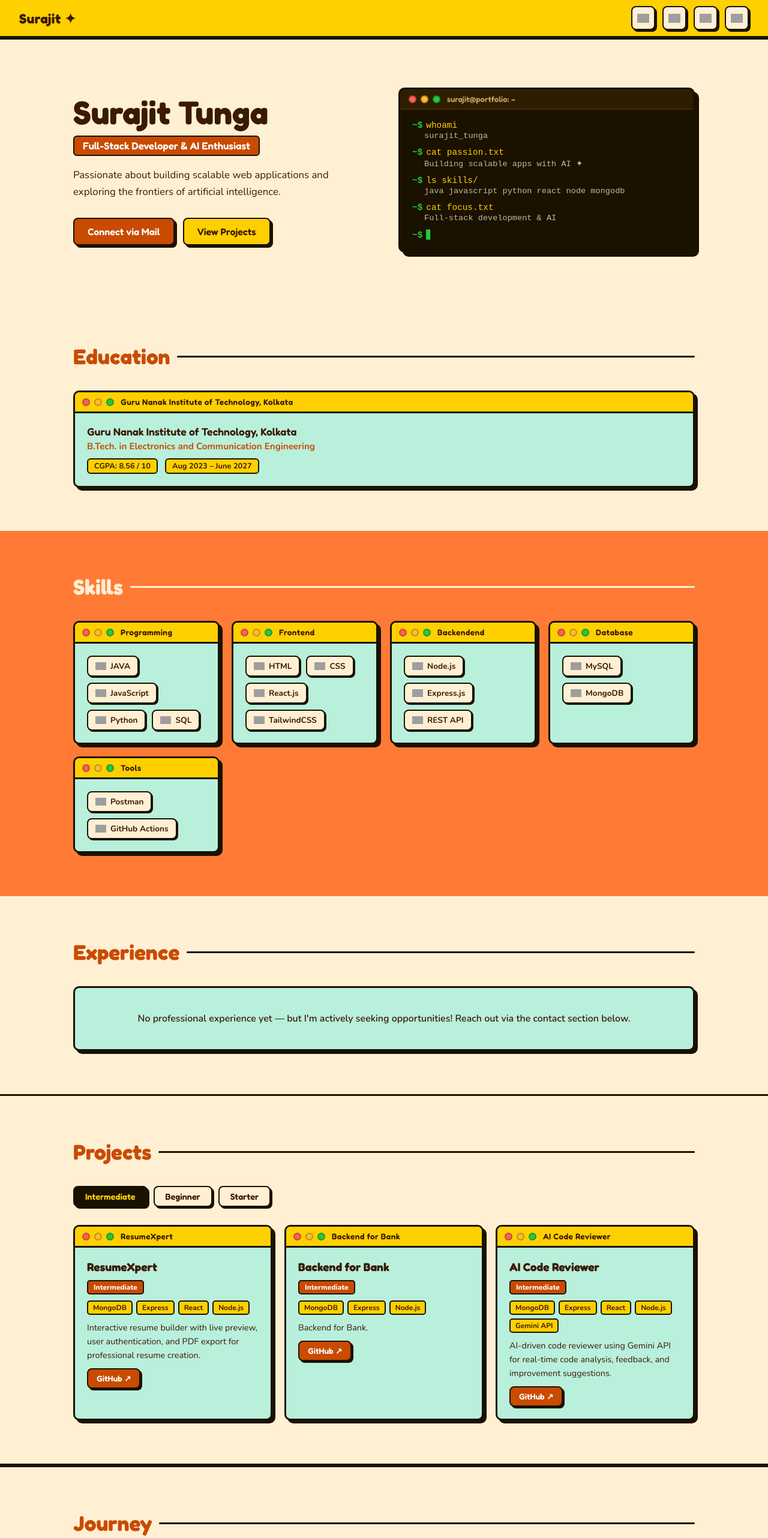
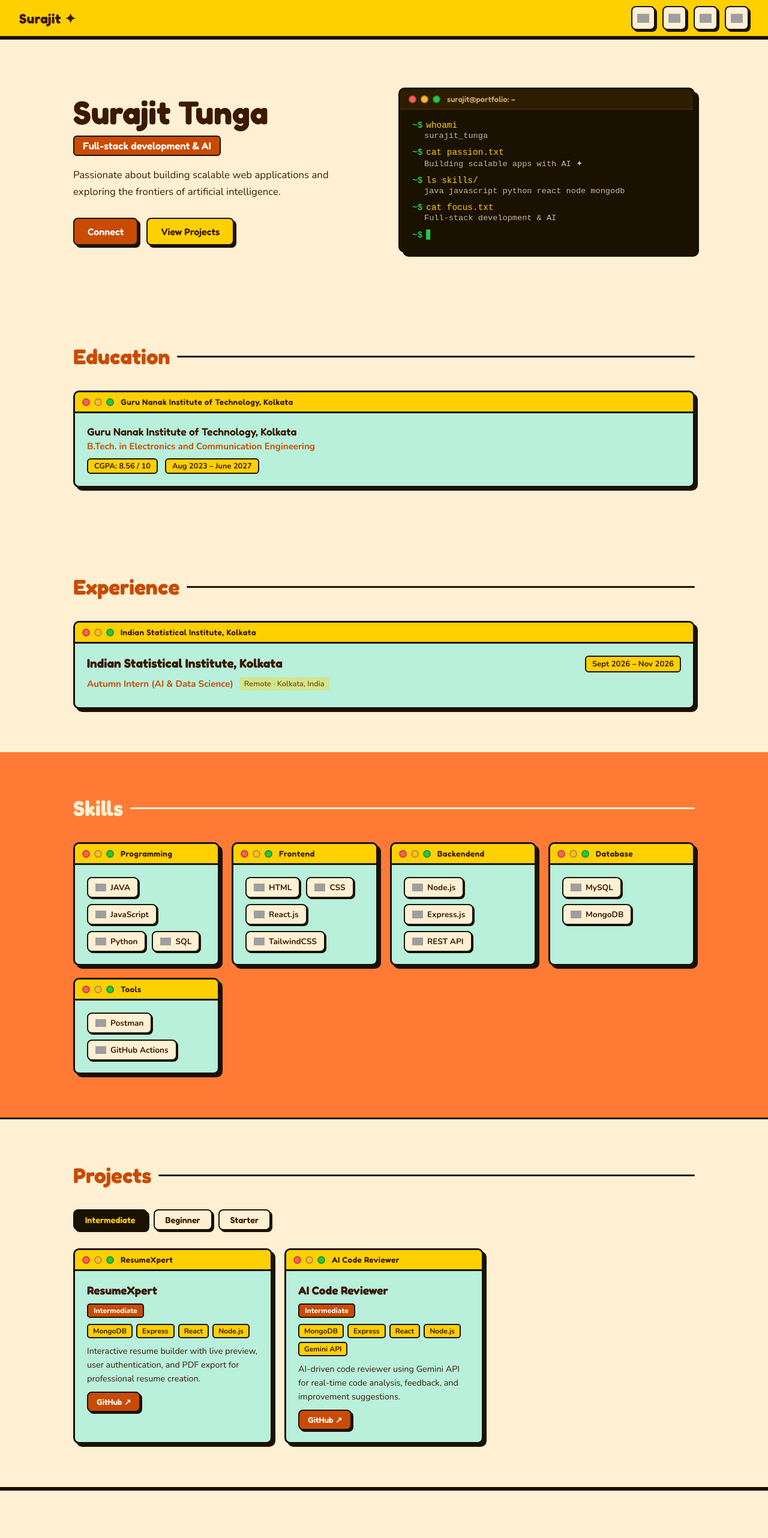
Before and after one commit to Surajit-Tunga/Surajit2026, a React (Vite) app: page / in a window 1280 px wide. Shown: the top 2564 px of the page at 60% size. Built offline with nearby package versions, Linux system fonts and the light colour scheme; grey boxes are pictures that could not be loaded; the HTML template or start-up script is replaced by a standard one.

Commit message:
Update info

```diff
--- a/src/App.tsx
+++ b/src/App.tsx
@@ -13,8 +13,8 @@ export default function App() {
       <Nav />
       <div className="page-wrap">
         <Hero />
+        <Experience />
         <Skills />
-        <Experience />
         <Projects />
         <Journey />
         <Contact />
--- a/src/components/Hero.tsx
+++ b/src/components/Hero.tsx
@@ -20,7 +20,7 @@ export default function Hero() {
             <span className="role-badge">{role}</span>
             <p>{description}</p>
             <div className="hero-ctas">
-              <a href={mailtoHref} className="btn btn-primary">Connect via Mail</a>
+              <a href={mailtoHref} className="btn btn-primary">Connect</a>
               <a href="#projects" className="btn btn-secondary">View Projects</a>
             </div>
           </div>
--- a/src/content.js
+++ b/src/content.js
@@ -1,9 +1,7 @@
 export const name = "Surajit Tunga";
-export const role = "Full-Stack Developer & AI Enthusiast";
+export const role = "Full-stack development & AI";
 export const description =
   "Passionate about building scalable web applications and exploring the frontiers of artificial intelligence.";
-export const profileImage =
-  "https://images.unsplash.com/photo-1518770660439-4636190af475?auto=format&fit=crop&w=800&q=85";
 export const email = "surajittunga2005@gmail.com";
 export const whatsapp = "https://wa.me/918972195682";
 export const location = "Kolkata, INDIA";
@@ -141,16 +139,16 @@ export const skills = [
 ];
 
 export const experience = [
-  // {
-  //   id: "intern",
-  //   company: "Indian Statistical Institute, Kolkata",
-  //   role: "Autumn Intern (AI)",
-  //   duration: "Sept 2026 – Nov 2026",
-  //   mode: "Hybrid · Kolkata, India",
-  //   description:
-  //     "Built a real-time fraud detection dashboard using React and WebSocket streaming. Reduced false positive rates by 18% by collaborating with the ML team to tune threshold models. Wrote a technical deep-dive that was published on the Stripe engineering blog.",
-  //   //blogLink: "https://stripe.com/blog/fraud-dashboard-internship",
-  // },
+  {
+    id: "intern",
+    company: "Indian Statistical Institute, Kolkata",
+    role: "Autumn Intern (AI & Data Science)",
+    duration: "Sept 2026 – Nov 2026",
+    mode: "Remote · Kolkata, India",
+    description:
+      "",
+    //blogLink: "https://stripe.com/blog/fraud-dashboard-internship",
+  },
 ];
 
 export const projects = [
@@ -181,15 +179,15 @@ export const projects = [
     github: "https://github.com/Surajit-Tunga/Resume-Builder-MERN",
     level: "Intermediate",
   },
-  {
-    id: 7,
-    name: "Backend for Bank",
-    techStack: ["MongoDB", "Express", "Node.js"],
-    description:
-      "Backend for Bank.",
-    github: "https://github.com/Surajit-Tunga",
-    level: "Intermediate",
-  },
+  // {
+  //   id: 7,
+  //   name: "Backend for Bank",
+  //   techStack: ["MongoDB", "Express", "Node.js"],
+  //   description:
+  //     "Backend for Bank.",
+  //   github: "https://github.com/Surajit-Tunga",
+  //   level: "Intermediate",
+  // },
   {
     id: 6,
     name: "AI Code Reviewer",
```
